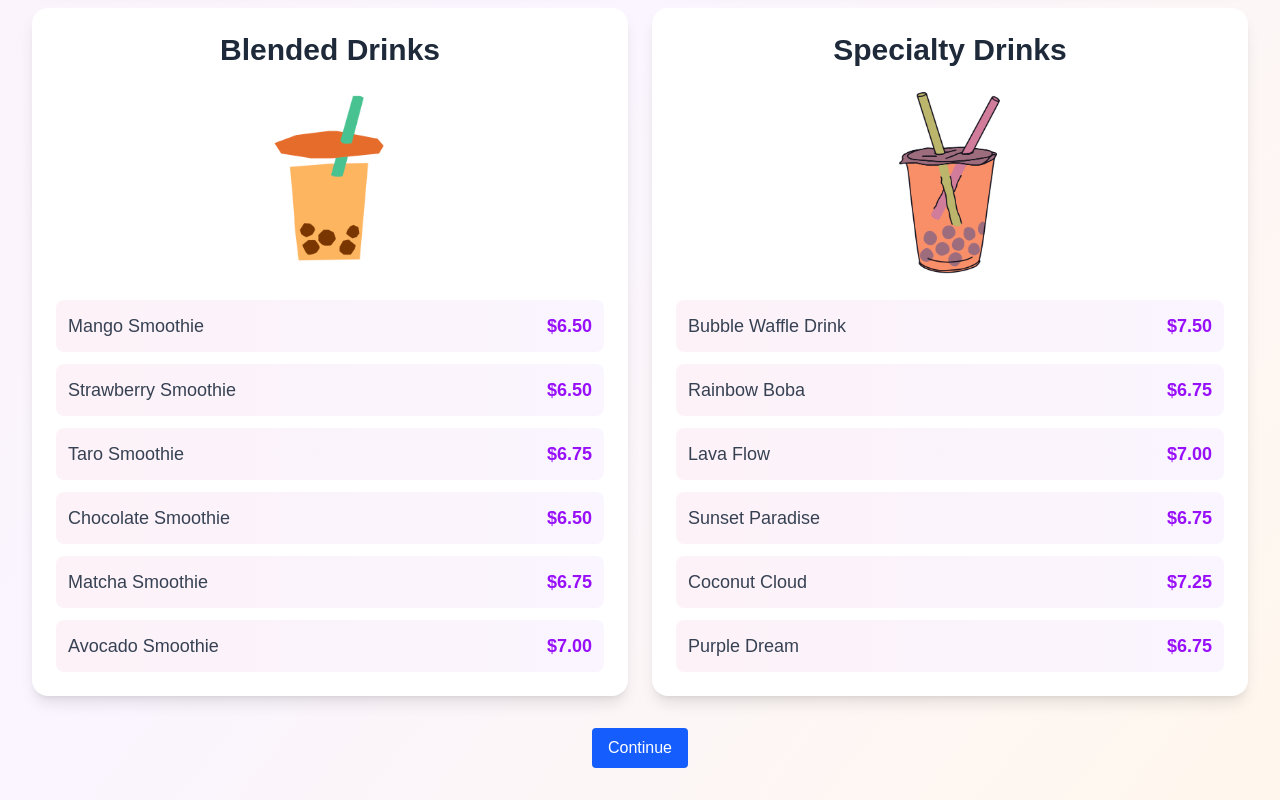
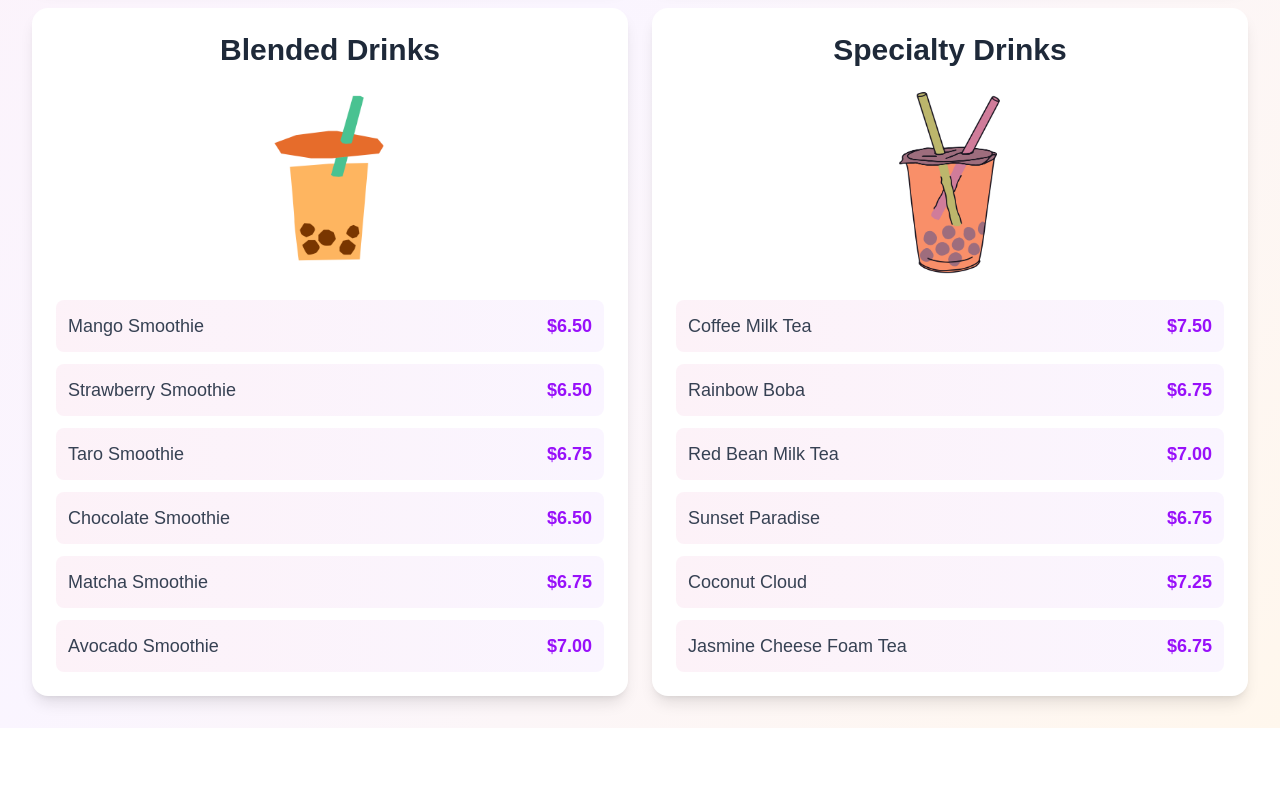
Before and after one commit to CSCE331-Fall2025-900-911/project3_gang_y0, a Next.js app in the folder my-app/: page / in a window 1280 px wide. Shown: the part 816-1616 px from the top of the page. After the commit the page ends 1544 px from the top, so only its background shows below. Built offline with nearby package versions, Linux system fonts and the light colour scheme.

Commit message:
fixed function error on menu page, fixed menu items

```diff
--- a/my-app/src/app/page.tsx
+++ b/my-app/src/app/page.tsx
@@ -57,12 +57,12 @@ const menuData: MenuSection[] = [
     title: 'Specialty Drinks',
     image: '/specialdrink.png',
     drinks: [
-      { name: 'Bubble Waffle Drink', price: '$7.50' },
+      { name: 'Coffee Milk Tea', price: '$7.50' },
       { name: 'Rainbow Boba', price: '$6.75' },
-      { name: 'Lava Flow', price: '$7.00' },
+      { name: 'Red Bean Milk Tea', price: '$7.00' },
       { name: 'Sunset Paradise', price: '$6.75' },
       { name: 'Coconut Cloud', price: '$7.25' },
-      { name: 'Purple Dream', price: '$6.75' },
+      { name: 'Jasmine Cheese Foam Tea', price: '$6.75' },
     ],
   },
 ];
@@ -154,15 +154,6 @@ export default function Home() {
             </div>
           ))}
         </div>
-
-        <div className="mt-8 flex justify-center">
-          <button
-            onClick={handleContinue}
-            className="px-4 py-2 bg-blue-600 text-white rounded hover:bg-blue-700"
-          >
-            Continue
-          </button>
-        </div>
       </div>
     </div>
   );
```
